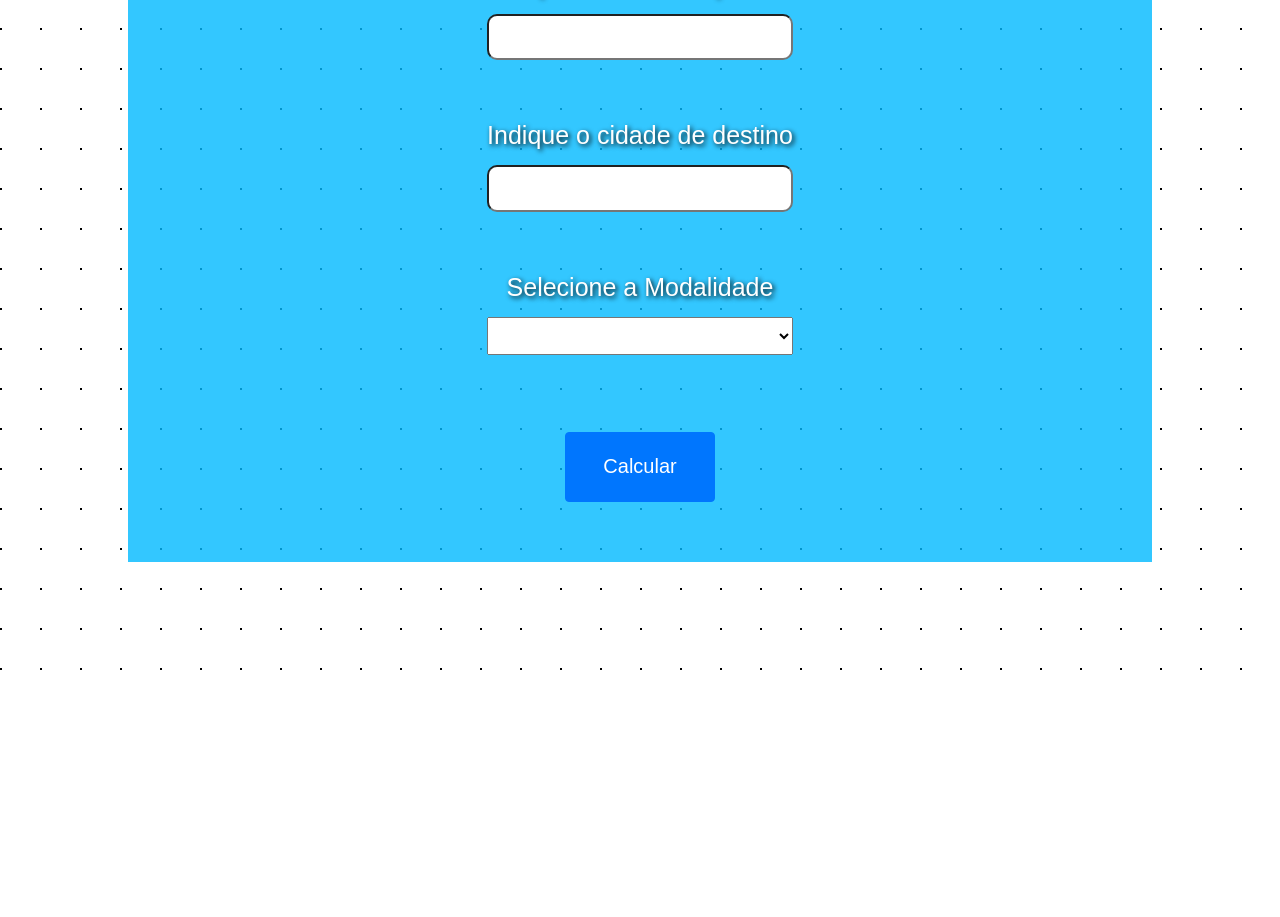
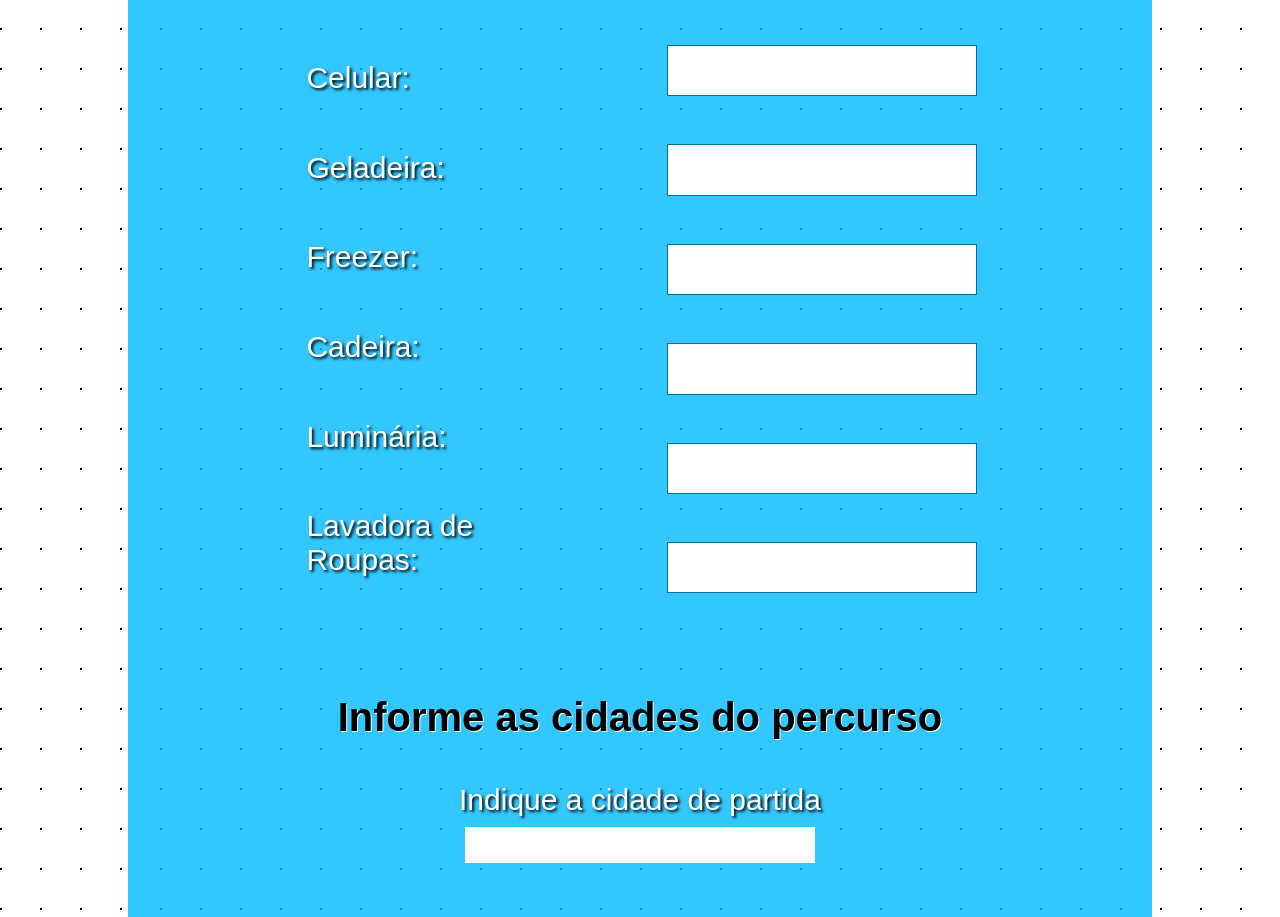
Before and after one commit to Spolavore/DELL-IT-ACADEMY-2023, a React (Create React App) app: page /itens in a window 1280 px wide. Shown: the part 332-1249 px from the top of the page. Before the commit the page ends 1022 px from the top, so only its background shows below. Built offline with nearby package versions, Linux system fonts and the light colour scheme.

Commit message:
finalização visual da funcionalidade 2

```diff
--- a/package.json
+++ b/package.json
@@ -8,6 +8,7 @@
     "@testing-library/user-event": "^13.5.0",
     "react": "^18.2.0",
     "react-dom": "^18.2.0",
+    "react-router-dom": "^6.9.0",
     "react-scripts": "5.0.1",
     "web-vitals": "^2.1.4"
   },
--- a/src/App.jsx
+++ b/src/App.jsx
@@ -1,6 +1,7 @@
 import styles from "./styles.module.css";
 import { useState } from "react";
 import AlertBox from "./AlertBox";
+import { Link } from "react-router-dom";
 
 export default function App() {
   //Lista de cidades aceitas
@@ -144,20 +145,25 @@ export default function App() {
         <label for="cidade_ini">Indique o cidade de partida</label>
         <input
           name="cidade_ini"
+          id="cidade_ini"
           required
+          type={'text'}
           onChange={(e) => setCidadePartida(e.target.value)}
         />
 
         <label for="cidade_des">Indique o cidade de destino</label>
         <input
           name="cidade_des"
+          id="cidade_des"
           required
+          type={'text'}
           onChange={(e) => setCidadeDestiono(e.target.value)}
         />
 
         <label for="modalidade">Selecione a Modalidade</label>
         <select
           name="modalidade"
+          id="modalidade"
           required
           onChange={(e) => setModalidade(e.target.value)}
         >
@@ -166,11 +172,15 @@ export default function App() {
           <option value={"Porte Médio"}>{tiposDeCaminhao[1]}</option>
           <option value={"Porte Grande"}>{tiposDeCaminhao[2]}</option>
         </select>
+        <div style={{display: "flex", flexDirection: "row", gap: "30px"}}>
+          <button className={styles.buttonSubmit} onClick={VerifyData}>
+            Calcular
+          </button>
 
-        <button className={styles.buttonSubmit} onClick={VerifyData}>
-          Calcular
-        </button>
 
+            <Link className={styles.link} to="/itens"> Opções  </Link>
+
+        </div>
         {/* output apos calcular todos os dados, se e somente se , os dados são válidos */}
         {output}
       </div>
--- a/src/index.js
+++ b/src/index.js
@@ -1,11 +1,7 @@
 import React from 'react';
 import ReactDOM from 'react-dom/client';
 import App from './App';
-
+import Routes from './routes';
 
 const root = ReactDOM.createRoot(document.getElementById('root'));
-root.render(
-  <React.StrictMode>
-    <App/>
-  </React.StrictMode>
-);
+root.render( <Routes/> );
--- /dev/null
+++ b/src/pages/itens.jsx
@@ -0,0 +1,49 @@
+import styles from "./itens.module.css";
+import { Link } from "react-router-dom";
+export default function Itens() {
+  return (
+    <>
+      <div className={styles.container}>
+        <h2>Escreva a quantidade de itens a ser transportados</h2>
+        <span>*Caso não desejar transportar o item digite 0 </span>
+
+        <div className={styles.dataList}>
+          <div
+            style={{ display: "flex", flexDirection: "column", gap: "50px" }}
+          >
+            <label for="celular">Celular: </label>
+            <label for="geladeira">Geladeira: </label>
+            <label for="freezer">Freezer: </label>
+            <label for="Cadeira">Cadeira: </label>
+            <label for="luminaria">Luminária:</label>
+            <label for="lavadora">Lavadora de Roupas:</label>
+          </div>
+
+          <div
+            style={{ display: "flex", flexDirection: "column", gap: "50px" }}
+          >
+            <input name="celular" id="celular" type={`number`} className={styles.inputField}/>
+            <input name="geladeira" id="geladeira" type={`number`} className={styles.inputField}/>
+            <input name="freezer" id="freezer" type={`number`} className={styles.inputField}/>
+            <input name="cadeira" id="cadeira" type={`number`} className={styles.inputField}/>
+            <input name="luminaria" id="celular" type={`number`} className={styles.inputField}/>
+            <input name="lavadora" id="lavadora" type={`number`} className={styles.inputField}/>
+          </div>
+        </div>
+
+        <h2>Informe as cidades do percurso</h2>
+            <label for="cidade_ini">Indique a cidade de partida</label>
+            <input name="cidade_ini" id="cidade_ini" type={'text'} className={styles.inputAlt}/>
+            <label for="cidade_p">Indique a cidade de parada</label>
+            <input name="cidade_p" id="cidade_p" type={'text'} className={styles.inputAlt}/>
+            <label for="cidade_des">Indique a cidade de destino </label>
+            <input name="cidade_des" id="cidade_des" type={'text'} className={styles.inputAlt}/>
+
+            <div style={{display: "flex", gap: "30px"}}>
+                <button className={styles.buttonSubmit}>Calcular</button>
+                <Link className={styles.link} to={'/'}>Voltar</Link>
+            </div>
+      </div>
+    </>
+  );
+}
--- /dev/null
+++ b/src/pages/itens.module.css
@@ -0,0 +1,128 @@
+.container{
+    height: fit-content;
+    display: flex;
+    flex-direction: column;
+    justify-content: center;
+    align-items: center;
+    background-color: rgba(0, 186, 255,  0.8);
+    padding-bottom: 5%;
+}
+
+.container h2{
+    font-size: 40px;
+    text-align: center;
+    color: black;
+    text-shadow:  1px 1px white;
+    margin-top: 10%;
+
+}
+
+.container span{
+    opacity: 40%;
+    margin-bottom: 5%;
+}
+
+.dataList{
+    display: flex;
+    flex-direction: row;
+    align-items: center;
+    justify-content: center;
+}
+
+.container label{
+   height: fit-content;
+   height: fit-content;
+   padding: 1%;
+   font-size: 30px;
+   color: white;
+   text-shadow: 2px 2px 3px black;
+
+
+}
+.inputField{
+    box-shadow: none;
+    border: none;
+    padding: 2%;
+    font-size: 30px;
+    margin-left: 20%;
+    transition: all 300ms ease-out;
+    outline: 1px solid rgb(0, 113, 154);
+}
+
+
+.inputField:focus{
+
+    transition: all 300ms ease-in;
+    outline: 2px solid rgb(0, 113, 154);
+    transform: scale(1.1);
+
+}
+
+
+.inputAlt{
+    box-shadow: none;
+    border: none;
+    outline: none;
+    width: 330px;
+    padding: 1%;
+    margin-bottom: 4%;
+    transition: all 300ms ease-out;
+}
+
+.inputAlt:hover{
+    transition: all 300ms ease-in;
+    transform: scale(1.04);
+    outline: 2.5px solid rgb(0, 113, 154);
+}
+
+.inputAlt:focus{
+    transition: 100ms;
+    outline: 3px solid rgb(1, 98, 134);
+}
+
+.buttonSubmit{
+
+    align-self: center;
+    width: 150px;
+    height: 70px;
+    border: 1px solid #0076FE ;
+    border-radius: 4px;
+    color: #FFFFFF;
+    margin: 5% 0% 3% 0% ;
+    font-size: 20px;
+    background-color: #0076FE;
+    cursor: pointer;
+    transition: all 300ms ease-out;
+ }
+
+ .buttonSubmit:hover{
+    transition: all 300ms ease-in;
+    color: #0076FE ;
+    background-color: white;
+
+}
+
+
+.link{
+    display: flex;
+    justify-content: center;
+    align-items: center;
+    width: 150px;
+    height: 70px;
+    border: 1px solid #0076FE ;
+    border-radius: 4px;
+    color: #FFFFFF;
+    margin: 5% 0% 3% 0% ;
+    font-size: 20px;
+    background-color: #0076FE;
+    cursor: pointer;
+    transition: all 300ms ease-out;
+    text-decoration: none;
+
+}
+.link:hover{
+    transition: all 300ms ease-in;
+    background-color: white;
+    color: #0076FE
+
+}
--- /dev/null
+++ b/src/routes.jsx
@@ -0,0 +1,15 @@
+import { BrowserRouter, Routes, Route } from "react-router-dom";
+import Itens from "./pages/itens";
+import App from "./App";
+
+export default function RoutesApp(){
+
+    return(
+        <BrowserRouter>
+            <Routes>
+                <Route path="/" element={<App/>}></Route>
+                <Route path="/itens" element={<Itens/>}></Route>
+            </Routes>
+        </BrowserRouter>
+    )
+}
--- a/src/styles.module.css
+++ b/src/styles.module.css
@@ -86,3 +86,29 @@ body{
     background-color: white;
 
 }
+
+
+.link{
+    display: flex;
+    justify-content: center;
+    align-items: center;
+    width: 150px;
+    height: 70px;
+    border: 1px solid #0076FE ;
+    border-radius: 4px;
+    color: #FFFFFF;
+    margin: 5% 0% 3% 0% ;
+    font-size: 20px;
+    background-color: #0076FE;
+    cursor: pointer;
+    transition: all 300ms ease-out;
+    text-decoration: none;
+
+}
+.link:hover{
+
+    transition: all 300ms ease-in;
+    color: #0076FE ;
+    background-color: white;
+
+}
```
Also changed, not shown: 1 other file (tests, documents, lock files or other folders).
